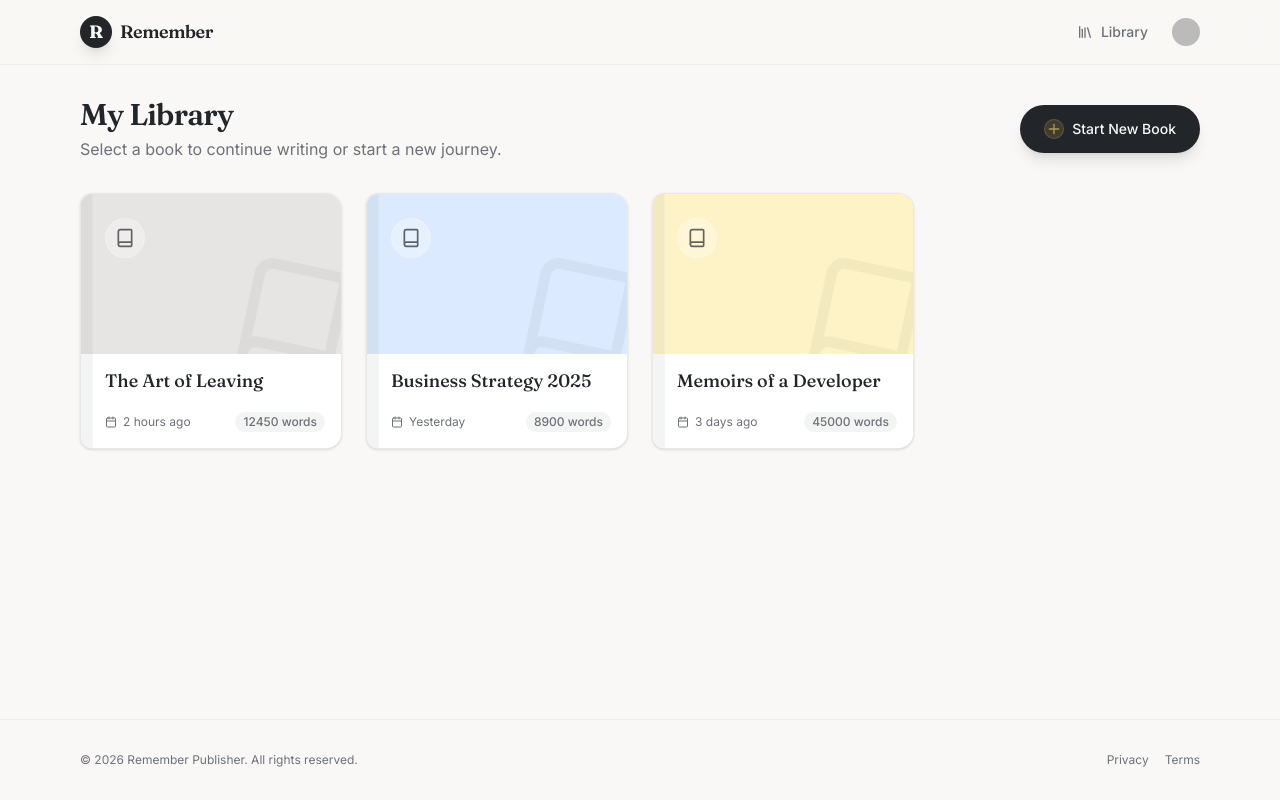
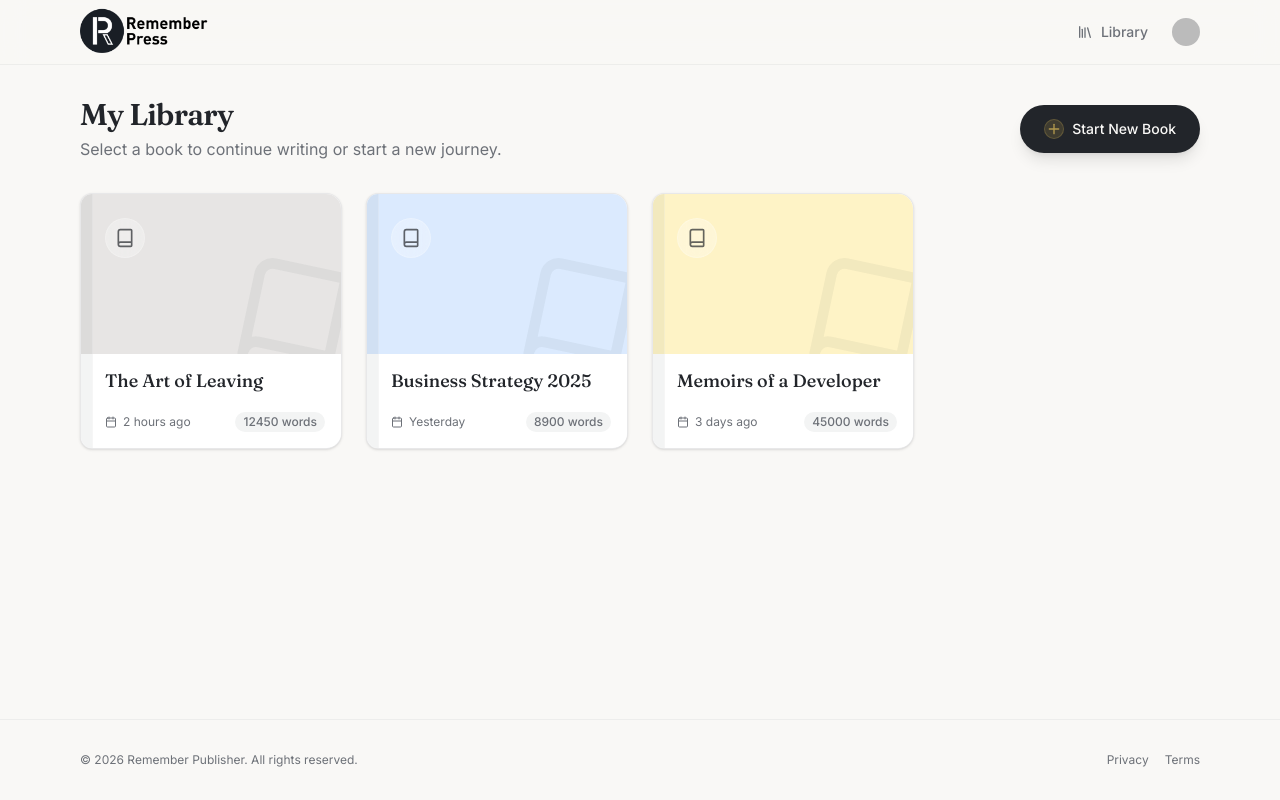
Before and after one commit to Sahil2012/remember_publisher, a React (Vite) app in the folder frontend/: page /library in a window 1280 px wide. Built offline with nearby package versions, Linux system fonts and the light colour scheme; no server answers; sample sign-in values are in the browser's storage; some icons are missing.

Commit message:
refactor: replaced logo for main layout

```diff
--- a/frontend/src/components/Layout.tsx
+++ b/frontend/src/components/Layout.tsx
@@ -2,6 +2,7 @@ import { Link, Outlet, useLocation } from "react-router-dom";
 import { Library } from "lucide-react";
 import { SignedIn, SignedOut, SignInButton, UserButton } from "@clerk/clerk-react";
 import { cn } from "@/lib/utils";
+import rbPressLogo from "@/assets/rb-press.png";
 
 export function Layout() {
     const location = useLocation();
@@ -12,12 +13,7 @@ export function Layout() {
             <header className="sticky top-0 z-50 w-full border-b border-foreground/5 bg-background/80 backdrop-blur-md">
                 <div className="container mx-auto max-w-6xl px-4 h-16 flex items-center justify-between">
                     <Link to="/" className="flex items-center gap-2 group">
-                        <div className="w-8 h-8 rounded-lg bg-foreground text-background flex items-center justify-center shadow-lg group-hover:scale-105 transition-transform">
-                            <span className="font-serif font-bold text-lg">R</span>
-                        </div>
-                        <span className="font-serif font-semibold text-lg tracking-tight hidden sm:block">
-                            Remember
-                        </span>
+                        <img src={rbPressLogo} alt="Remember Press" className="h-14 w-auto object-contain" />
                     </Link>
 
                     <nav className="flex items-center gap-6">
```
